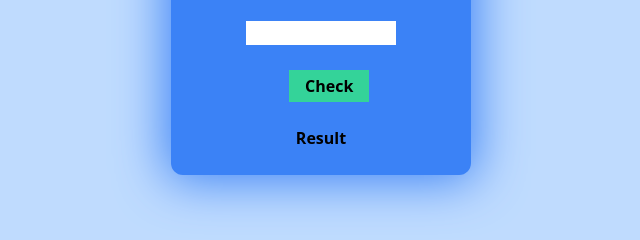
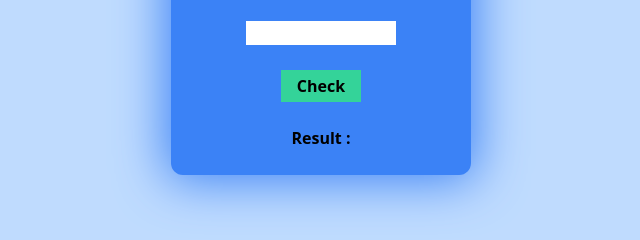
Before and after one commit to Reza-tm/Reverse-checker, a plain HTML site: page index.html in a window 1280 px wide. Shown: the part 189-429 px from the top of the page, 319-959 px from the left. Drawn offline with nearby package versions, Linux system fonts and the light colour scheme.

Commit message:
Finish project

```diff
--- a/index.html
+++ b/index.html
@@ -40,7 +40,7 @@
 					class="text-center w-6/12 px-4 outline-none"
 				/>
 			</div>
-			<div class="w-16 mx-auto">
+			<div class="w-full mx-auto">
 				<button
 					class="font-semibold py-1 px-4 bg-green-400"
 					onclick="myFunction()"
@@ -49,7 +49,7 @@
 				</button>
 			</div>
 
-			<p id="result">Result</p>
+			<p id="result">Result :</p>
 		</div>
 		<script src="script.js"></script>
 	</body>
```
